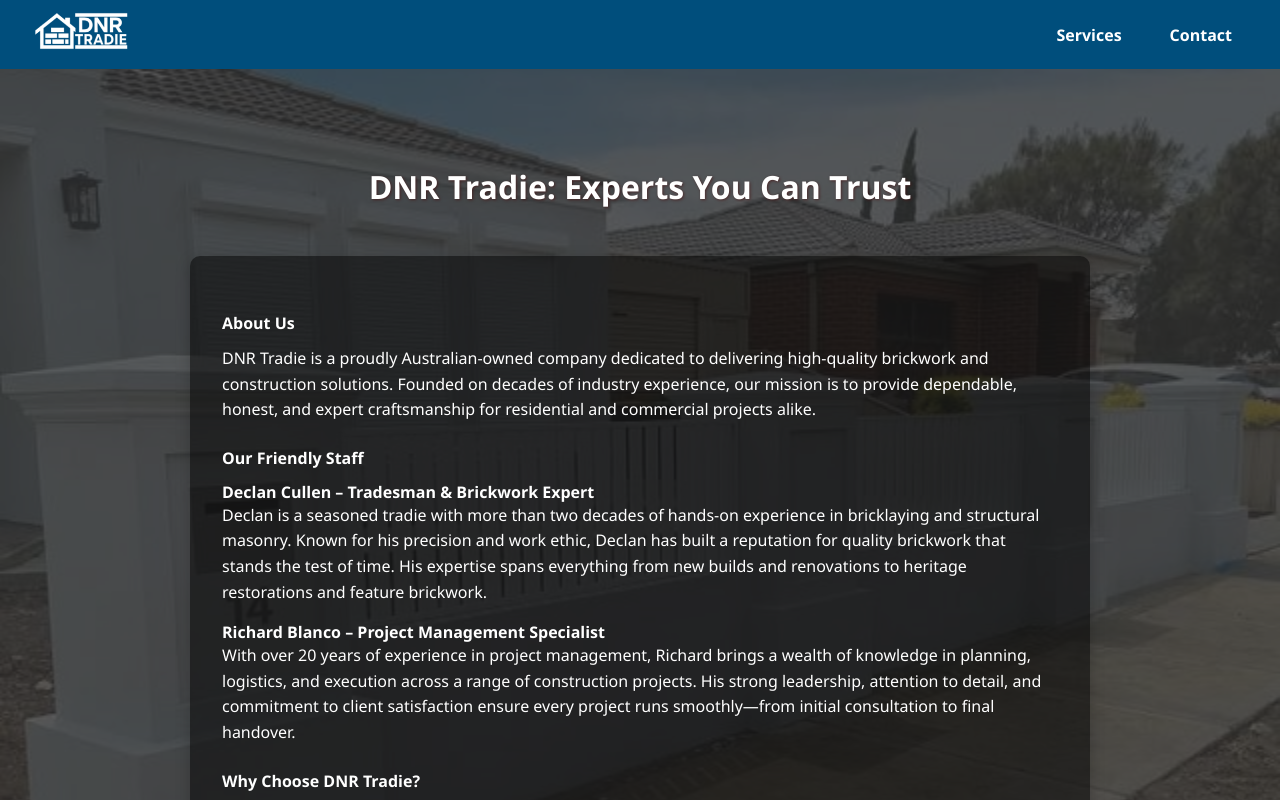
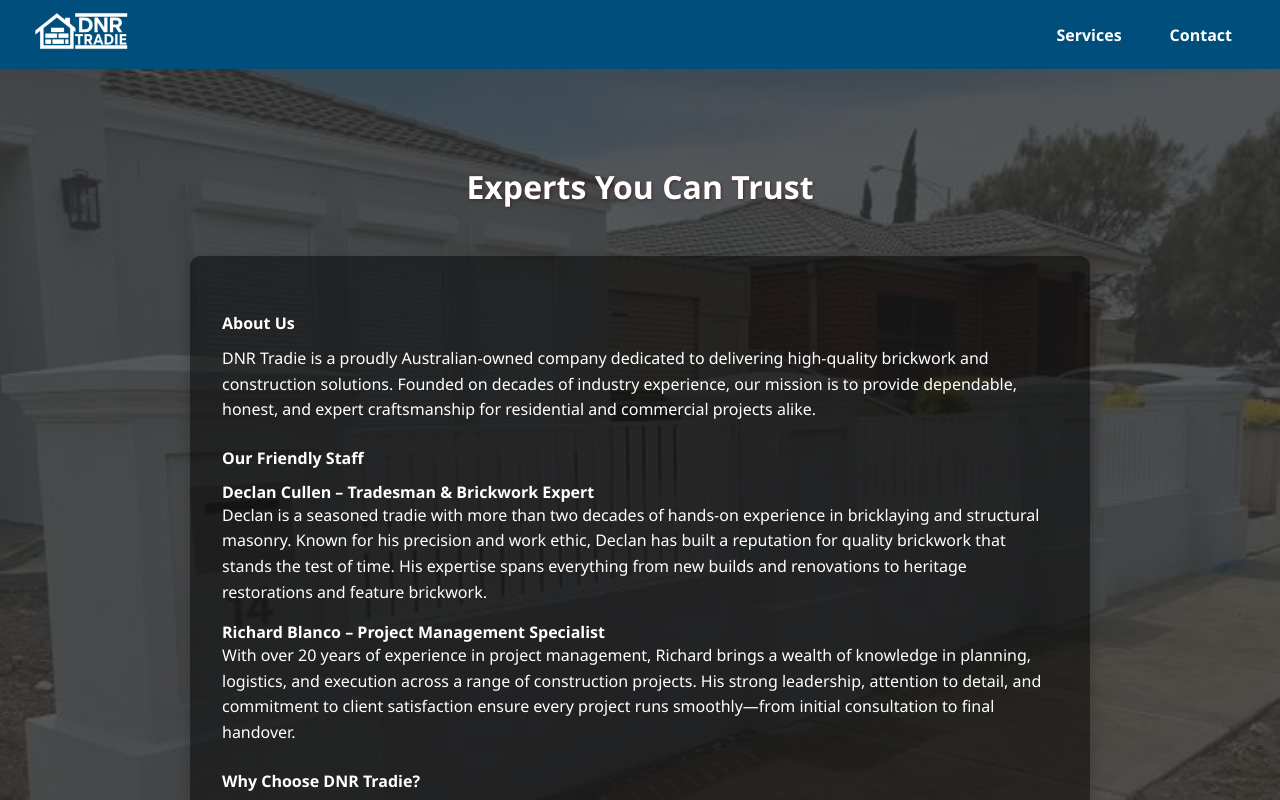
Before and after one commit to tfa-rblanco/dnrtradie-site, a React (Create React App) app: page / in a window 1280 px wide. Shown: the top 800 px of the page. Built offline with nearby package versions, Linux system fonts and the light colour scheme.

Commit message:
updated the tagline

```diff
--- a/src/App.jsx
+++ b/src/App.jsx
@@ -76,7 +76,7 @@
           backgroundRepeat: "no-repeat",
         }}
       >
-        <h2>DNR Tradie: Experts You Can Trust</h2>
+        <h2>Experts You Can Trust</h2>
         <div className="hero-content">
           <h4>About Us</h4>
           <p>
```
